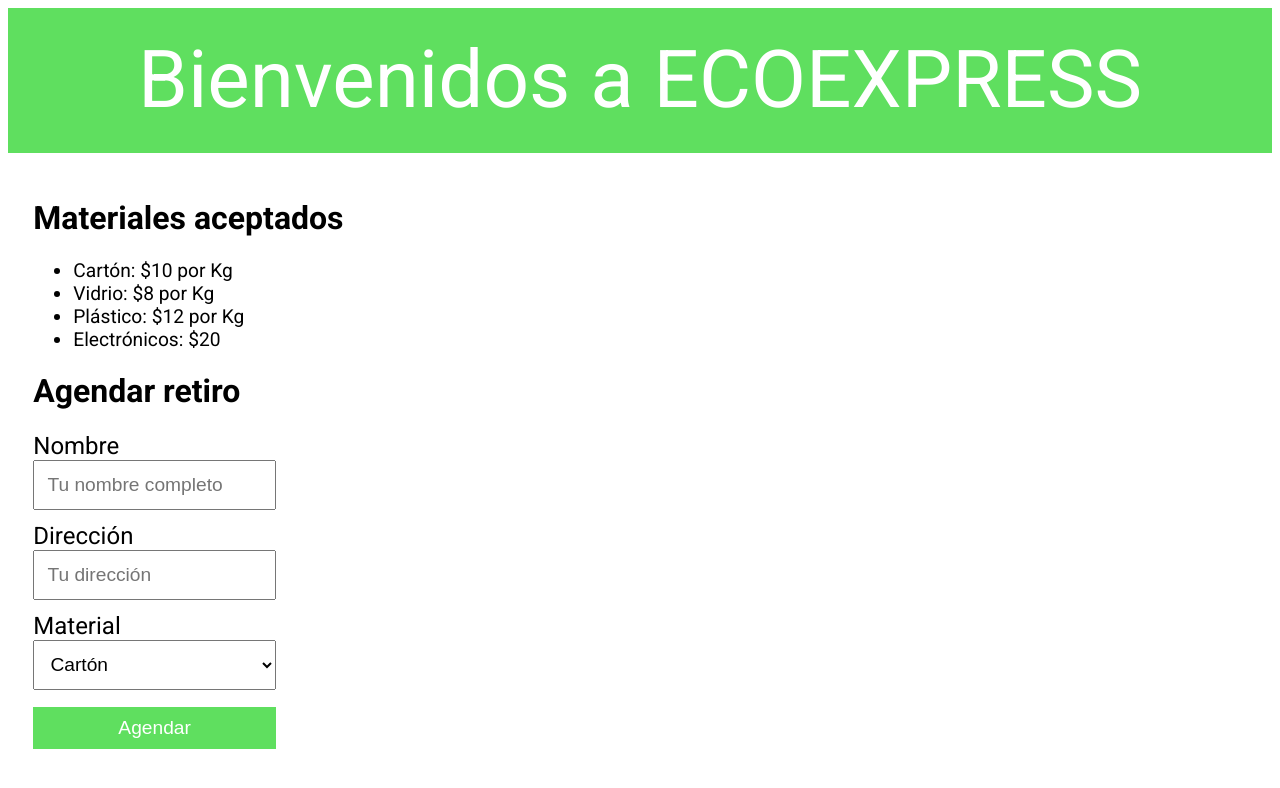
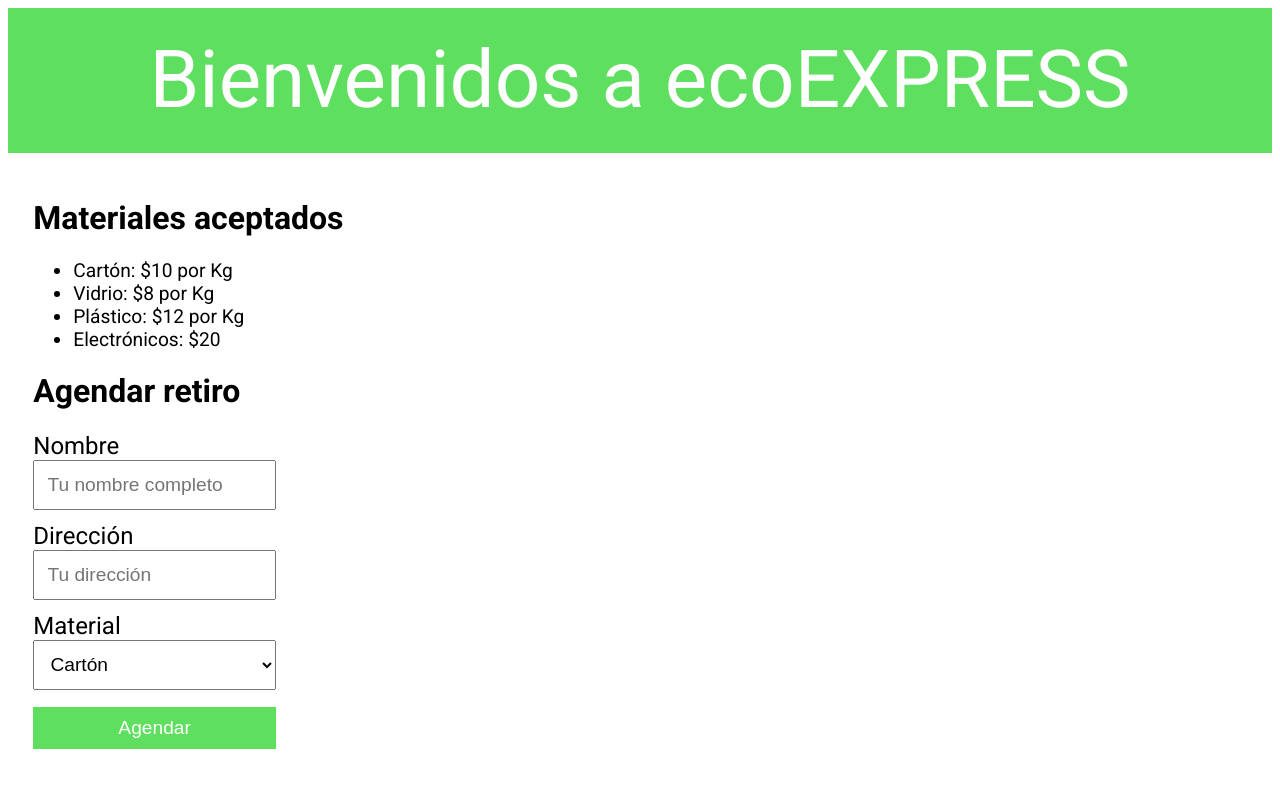
Before and after one commit to macaespinoza/EcoExpress, a plain HTML site: page index.html in a window 1280 px wide. Drawn offline with Linux system fonts and the light colour scheme.

Commit message:
commit de prueba

```diff
--- a/index.html
+++ b/index.html
@@ -7,10 +7,10 @@
     <link rel="preconnect" href="https://fonts.googleapis.com">
 <link rel="preconnect" href="https://fonts.gstatic.com" crossorigin>
 <link href="https://fonts.googleapis.com/css2?family=Montserrat:ital,wght@0,100..900;1,100..900&family=Open+Sans:ital,wght@0,300..800;1,300..800&family=Poppins:ital,wght@0,100;0,200;0,300;0,400;0,500;0,600;0,700;0,800;0,900;1,100;1,200;1,300;1,400;1,500;1,600;1,700;1,800;1,900&family=Roboto:ital,wght@0,100..900;1,100..900&display=swap" rel="stylesheet">
-    <title>Document</title>
+    <title>ecoEXPRESS</title>
 </head>
 <body>
-    <header>Bienvenidos a ECOEXPRESS</header>
+    <header>Bienvenidos a ecoEXPRESS</header>
     <div class="container">
         <div id="materiales-aceptados">
             <h1>Materiales aceptados</h1>
```
